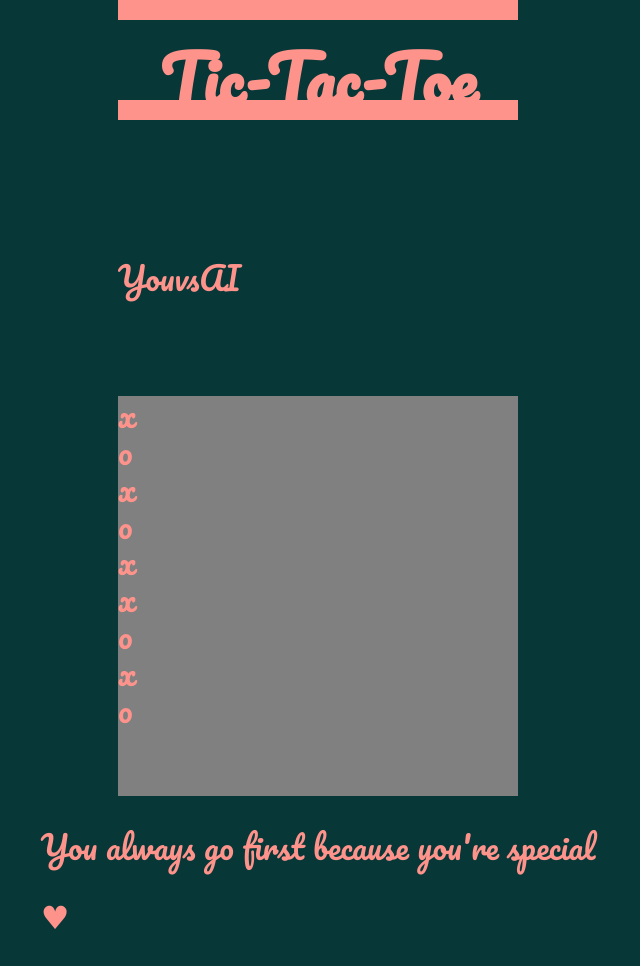
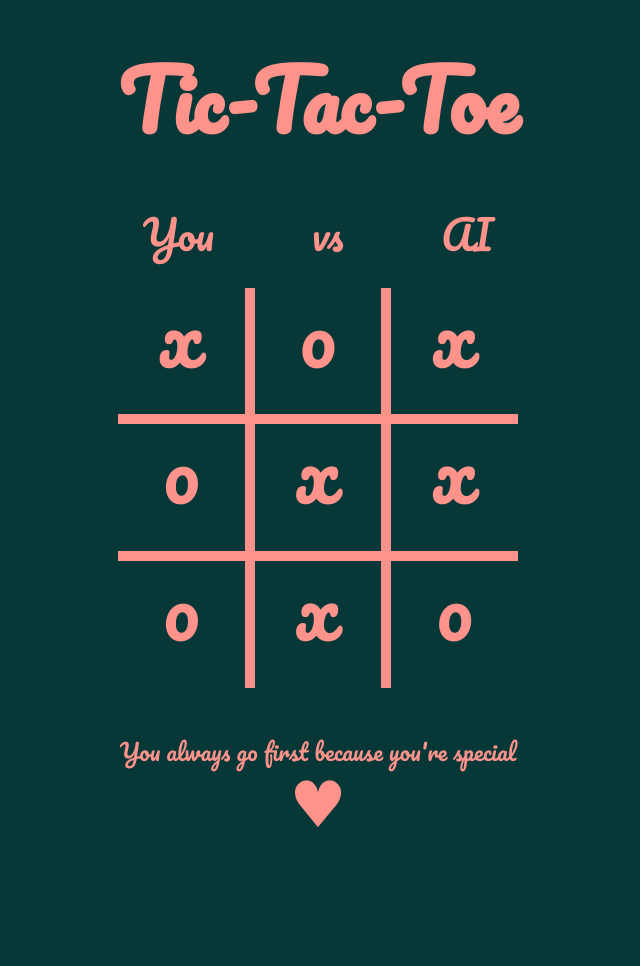
Before and after one commit to Gustav72/tic-tac-toe, a plain HTML site: page index.html in a window 1280 px wide. Shown: the whole page, without its empty margins (322-962 px from the left). After the commit the page ends 856 px from the top, so only its background shows below. Drawn offline with Linux system fonts and the light colour scheme.

Commit message:
finish basic html and css

```diff
--- a/index.html
+++ b/index.html
@@ -16,10 +16,6 @@
         <div>vs</div>
         <div>AI</div>
     </div>
-    <div id="line-1" class="line"></div>
-    <div id="line-2" class="line"></div>
-    <div id="line-3" class="line"></div>
-    <div id="line-4" class="line"></div>
     <div id="board">
         <div class="box" id="1-1">x</div>
         <div class="box" id="1-2">o</div>
@@ -33,7 +29,7 @@
     </div>
     <div class="bottom">
         <p>You always go first because you're special</p>
-        <p>♥</p>
+        <p id="heart">♥</p>
     </div>
 </body>
 </html>
--- a/style.css
+++ b/style.css
@@ -12,46 +12,55 @@ body {
     display: flex;
     flex-direction: column;
     align-items: center;
-    font-size: 2rem;
+    font-size: 2.5266rem;
 
 }
 
 h1 {
-    font-size: 5.05rem;
+    font-size: 2rem;
+    padding-bottom: 0;
 }
 
 #top {
-    width: 400px;
+    width: 350px;
     display: flex;
-    margin-top: 100px;
-    margin-bottom: 100px;
+    margin-top: 10px;
+    margin-bottom: 30px;
+    justify-content: space-between;
 
-}
-
-.line {
-    background-color: var(--secondary);
-}
-
-#line-1 {
-    position: absolute;
-    width: 400px;
-    height: 20px;
-    top: 100px;
-}
-#line-2 {
-    position: absolute;
-    width: 400px;
-    height: 20px;
-}
-#line-3 {
-    position: absolute;
-}
-#line-4 {
-    position: absolute;
 }
 
 #board {
  width: 400px;
  height: 400px;
- background-color: gray;
+ background-color: var(--secondary);
+ display: grid;
+ grid-template-columns: 1fr 1fr 1fr;
+ grid-template-rows: 1fr 1fr 1fr;
+ column-gap: 10px;
+ row-gap: 10px;
 }
+
+.box {
+    background-color: var(--primary);
+    display: flex;
+    align-content: center;
+    justify-content: center;
+    font-size: 5rem;
+}
+
+.bottom {
+    width: 400px;
+    text-align: center;
+    font-size: 1.43rem;
+}
+
+.bottom > p {
+    margin-top: 50px;
+    margin-bottom: 0;
+}
+
+#heart {
+    font-size: 4rem;
+    margin-top: 0;
+}
```
